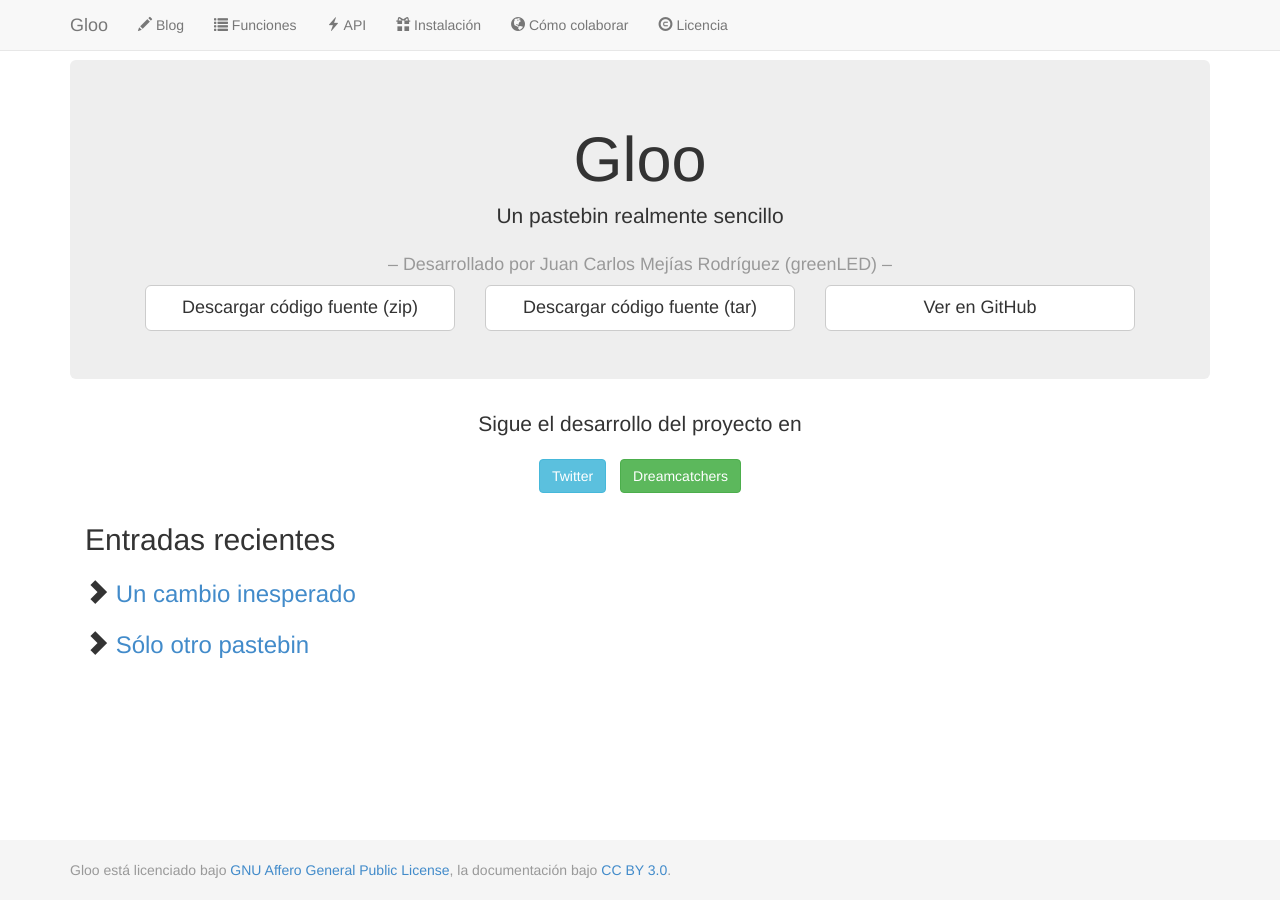
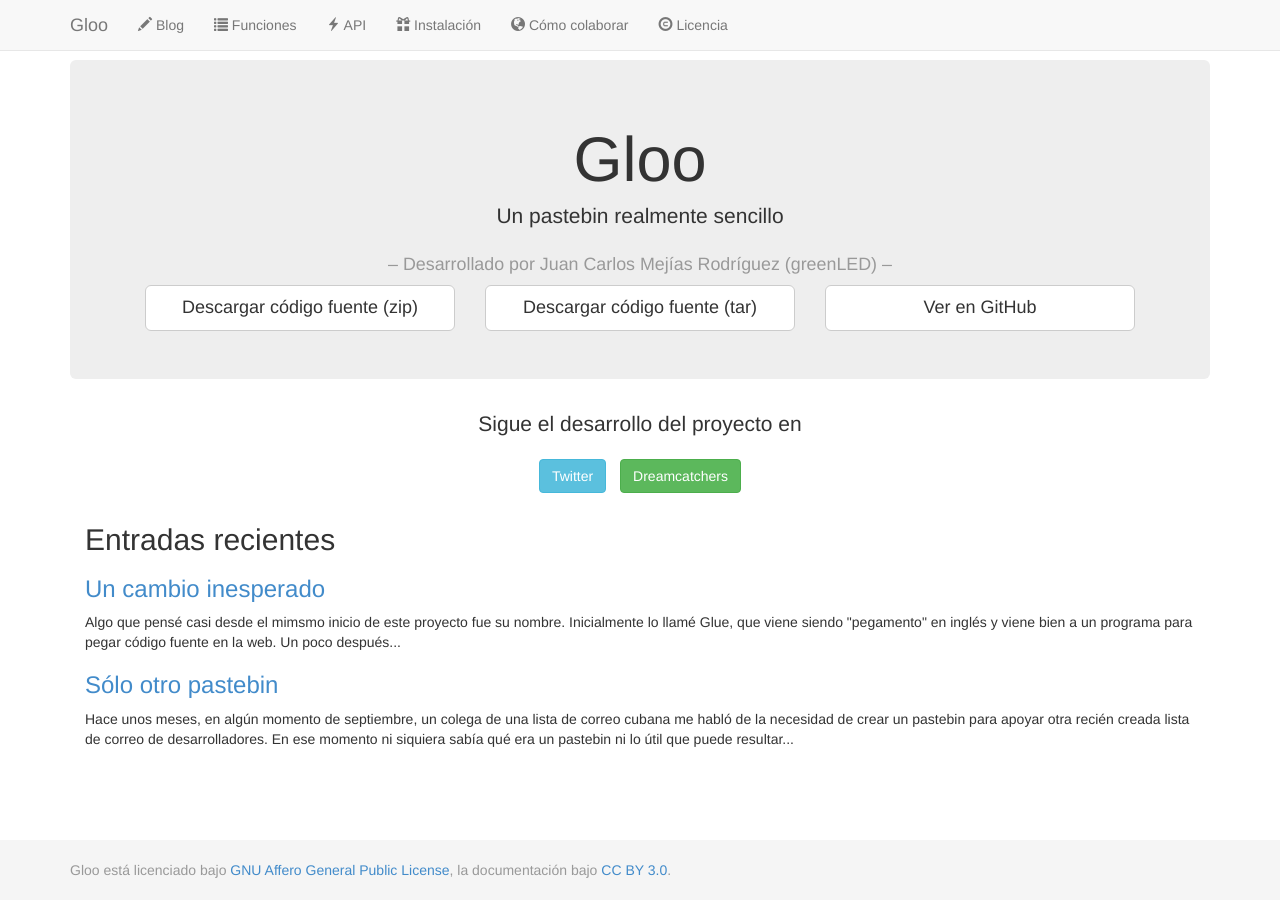
Before and after one commit to greenled/gloo, a Jekyll site: the page built from index.html, in a window 1280 px wide. Built offline with Jekyll 4.4.1, drawn with Linux system fonts in a browser that asks for light colours; Markdown is read by kramdown in place of the engine named in the settings.

Commit message:
Agregados los excerpts de cada post

```diff
--- a/_posts/2013-12-30-solo-otro-pastebin.md
+++ b/_posts/2013-12-30-solo-otro-pastebin.md
@@ -2,6 +2,7 @@
 layout: post
 title: Sólo otro pastebin
 base_url: "../../../../../"
+excerpt: Hace unos meses, en algún momento de septiembre, un colega de una lista de correo cubana me habló de la necesidad de crear un pastebin para apoyar otra recién creada lista de correo de desarrolladores. En ese momento ni siquiera sabía qué era un pastebin ni lo útil que puede resultar...
 ---
 
 30 de diciembre de 2013
--- a/_posts/2014-1-1-un-cambio-inesperado.md
+++ b/_posts/2014-1-1-un-cambio-inesperado.md
@@ -2,6 +2,7 @@
 layout: post
 title: ﻿Un cambio inesperado
 base_url: "../../../../../"
+excerpt: Algo que pensé casi desde el mimsmo inicio de este proyecto fue su nombre. Inicialmente lo llamé Glue, que viene siendo "pegamento" en inglés y viene bien a un programa para pegar código fuente en la web. Un poco después...
 ---
 
 1 de enereo de 2013
--- a/index.html
+++ b/index.html
@@ -28,7 +28,10 @@
 	<ul class="list-unstyled">
 		<h2>Entradas recientes</h2>
 		{% for post in site.posts limit:2 %}
-		<li><h3><span class="glyphicon glyphicon-chevron-right"></span> <a href="{{ post.url }}">{{ post.title }}</a></h3></li>
+		<li>
+			<h3><a href="{{ post.url }}">{{ post.title }}</a></h3>
+			<p>{{ post.excerpt }}</p>
+		</li>
 		{% endfor %}
 		{% if site.posts.size > 2 %}
 		<a href="{{ page.base_url }}blog" class="btn btn-primary">Ver otras entradas</a>
```
